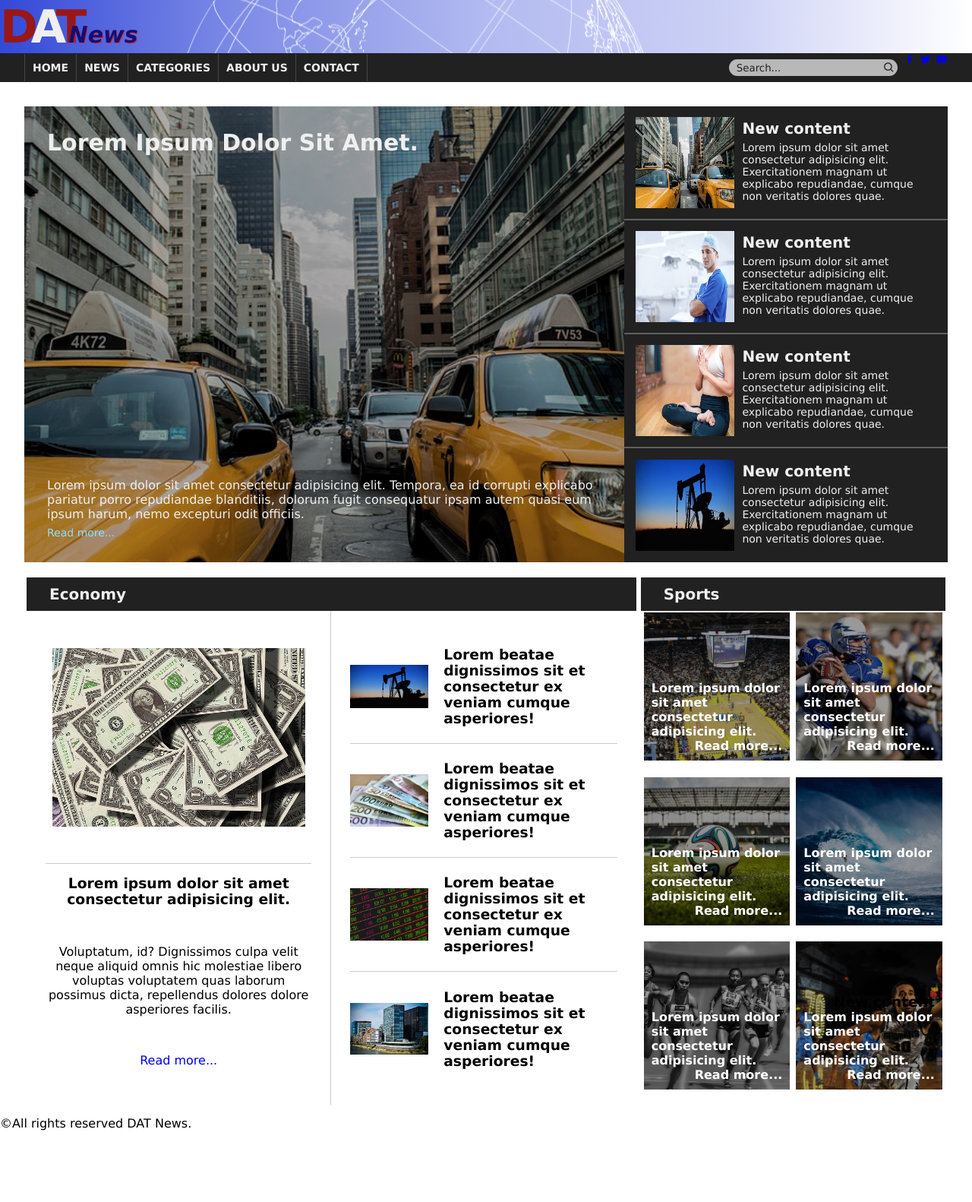
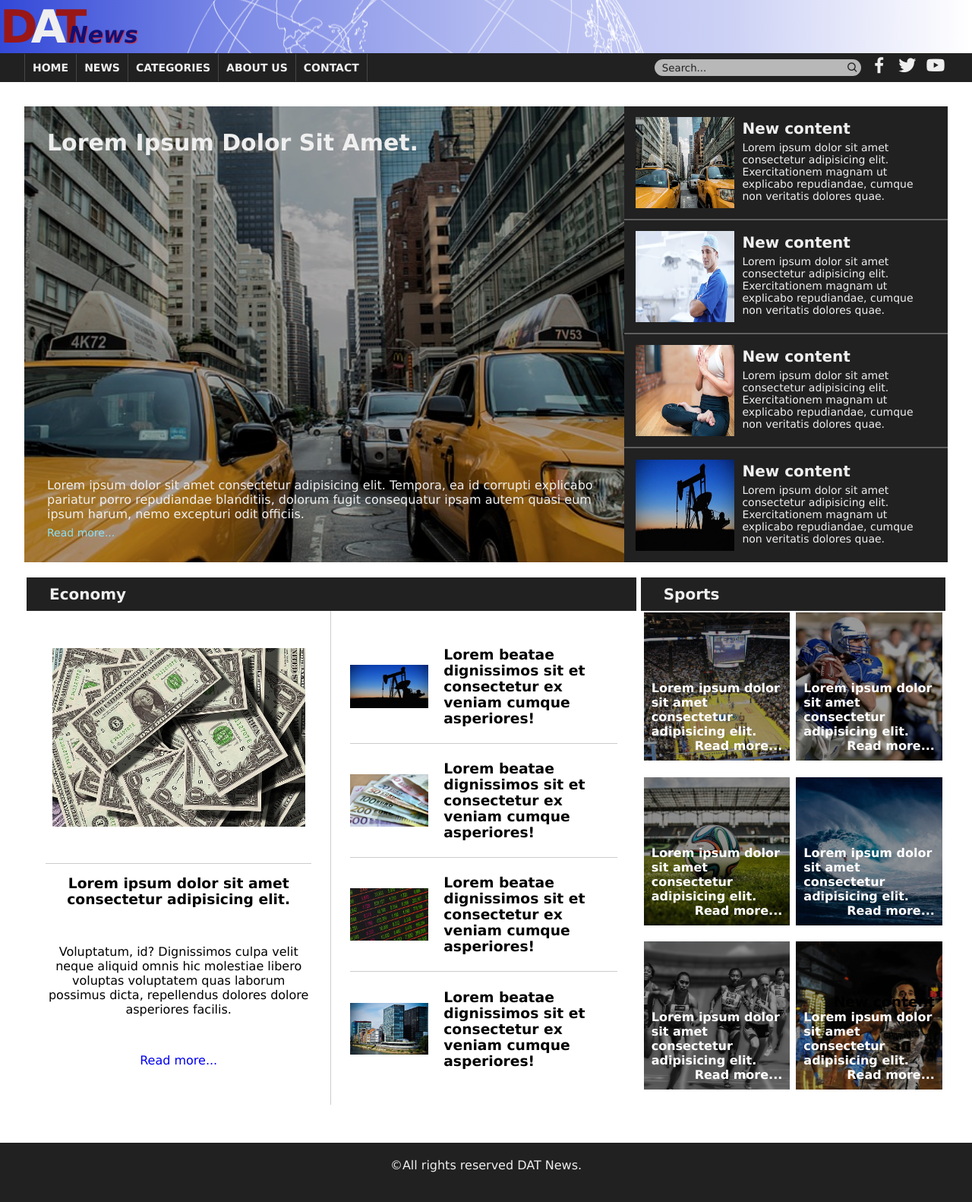
Before and after one commit to JJrCosta/curso_ebac_fullstack_python, a plain HTML site: page dat_news/index.html in a window 1280 px wide. Shown: the whole page at 76% size. Before the commit the page ends 1488 px from the top, so only its background shows below. Drawn offline with nearby package versions, Linux system fonts and the light colour scheme.

Commit message:
Add style to footer page

```diff
--- a/dat_news/css/style.css
+++ b/dat_news/css/style.css
@@ -118,7 +118,7 @@
 }
 
 .header .search-bar input {
-    width: 200px;
+    width: 250px;
     padding-left: 10px;
     color: #212121;
 }
@@ -133,10 +133,15 @@
     cursor: pointer;
     color: #212121;
 }
+
+.header .social-icons i {
+    font-size: 28px;
+    padding: 2px;
+    color: #efefef;
+}
 /*
 --- COVER CONTAINER ---
 */
-
 .content {
     margin-top: 40px;
 }
@@ -206,6 +211,7 @@
     display: flex;
     justify-content: space-around;
     align-items: center;
+    cursor: pointer;
 }
 
 .cover .side-bar .aside-menu:last-child {
@@ -312,7 +318,7 @@
     padding-right: 20px;
 }
 /*
---- SECTION SPORTS CONTAINER  ---
+--- SECTION SPORTS MOSAIC  ---
 */
 .sports .mosaic {
     display: flex;
@@ -374,3 +380,13 @@
     background: url('../img/basketball.jpg') no-repeat center center;
     background-size: cover;
 }
+
+footer {
+    background-color: #212121;
+    height: 80px;
+    margin-top: 50px;
+    color: #efefef;
+    text-align: center;
+    padding: 20px;
+
+}
```
